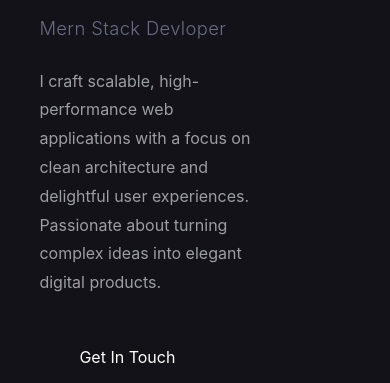
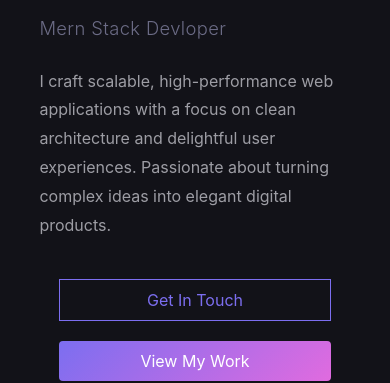
Before and after one commit to Web864/portfolio, a React app: page / in a window 390 px wide. Shown: the part 465-848 px from the top of the page. Built offline with nearby package versions, Linux system fonts and the light colour scheme; the HTML template or start-up script is replaced by a standard one.

Commit message:
responsive

```diff
--- a/src/App.css
+++ b/src/App.css
@@ -727,5 +727,14 @@ padding: 30px ;
 }
 .hero-cta {
     flex-direction: column-reverse;
+    text-align: center;
+}
+.hero-description {
+    max-width: 100%;
+
+}
+.get-in-touch{
+    border: 1px solid var(--accent);
+    color: var(--accent);
 }
 }
--- a/src/pages/About.jsx
+++ b/src/pages/About.jsx
@@ -3,7 +3,7 @@ import React from "react";
 function About() {
   return (
     <div id="#about"
-      className="w-full bg-[var(--surface)] flex  items-center  p-5 about  text-[var(--text);
+      className="w-full bg-[var(--surface)] flex  items-center about  text-[var(--text);
 ] "
     >
       <div className="section-wrap">
--- a/src/pages/Home.jsx
+++ b/src/pages/Home.jsx
@@ -23,7 +23,7 @@ function Home() {
                 </div>
                 <div className="hero-cta flex m-5 gap-5">
                 <a href="#projects" className='btn work-btn py-2 px-5 rounded'>View My Work</a>
-                <a href="#contact" className='btn  hover:text-[var(--accent)] hover:border hover:border-[var(--accent)] py-2 px-5'>
+                <a href="#contact" className='btn  hover:text-[var(--accent)] get-in-touch hover:border hover:border-[var(--accent)] py-2 px-5'>
                     <i className="fa-solid fa-envelope "></i>
                     Get In Touch</a>
                 </div>
```
